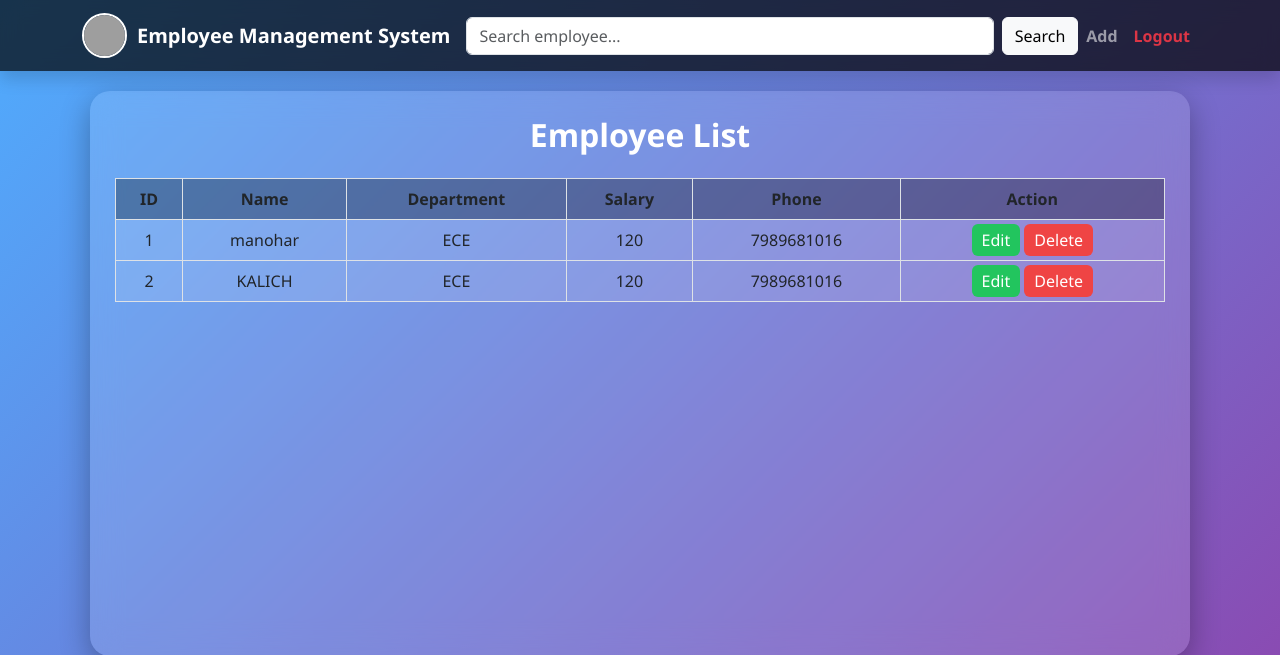
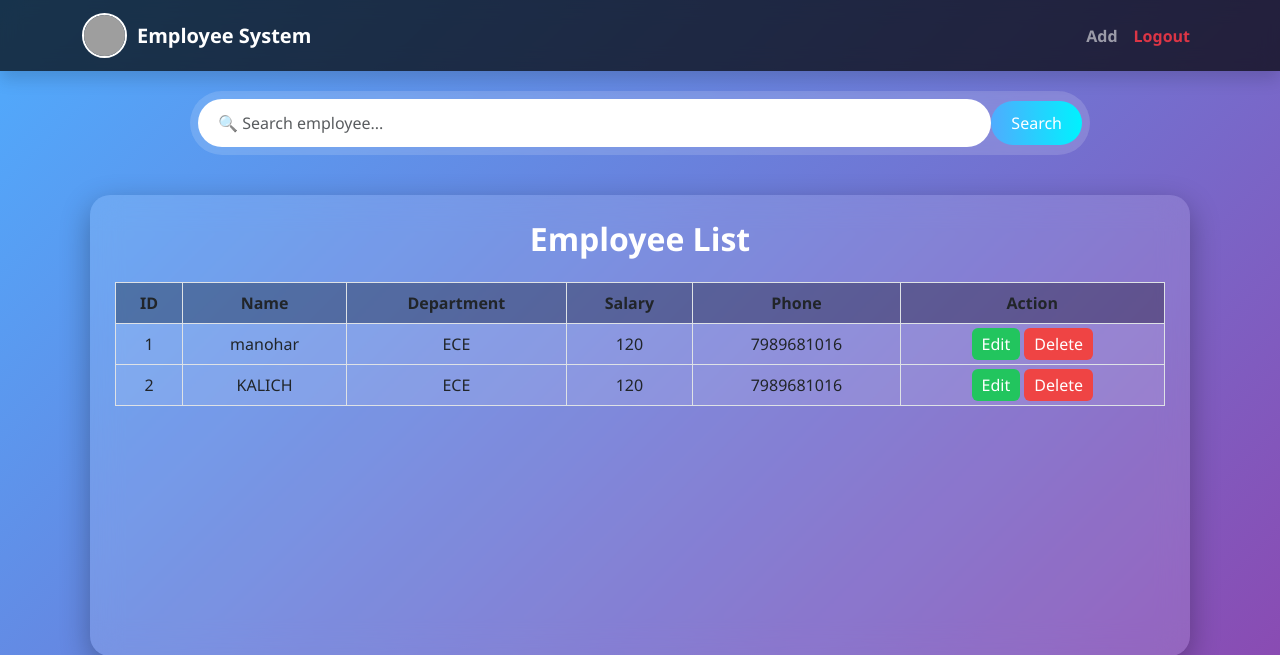
Before and after one commit to Mahe1891/deployemp, a Flask app: page /view in a window 1280 px wide. Shown: the top 655 px of the page. Run offline with Flask 3, Linux system fonts and the light colour scheme; a user stored in the database is signed in; data comes from the database, SQL or seed files in the repository; grey boxes are pictures that could not be loaded.

Commit message:
Updated files

```diff
--- a/templates/about.html
+++ b/templates/about.html
@@ -77,7 +77,7 @@ footer {
 
         <a class="navbar-brand d-flex align-items-center fw-bold fs-5" href="#">
             <img src="https://static.vecteezy.com/system/resources/previews/020/859/601/non_2x/employee-management-icon-design-free-vector.jpg">
-            <span class="ms-2">Employee Management System</span>
+            <span class="ms-2">Employee System</span>
         </a>
 
         <button class="navbar-toggler" type="button" data-bs-toggle="collapse" data-bs-target="#navmenu">
--- a/templates/add_employee.html
+++ b/templates/add_employee.html
@@ -95,7 +95,7 @@ footer {
 
         <a class="navbar-brand d-flex align-items-center fw-bold fs-5" href="#">
             <img src="https://static.vecteezy.com/system/resources/previews/020/859/601/non_2x/employee-management-icon-design-free-vector.jpg">
-            <span class="ms-2">Employee Management System</span>
+            <span class="ms-2">Employee System</span>
         </a>
 
         <button class="navbar-toggler" type="button" data-bs-toggle="collapse" data-bs-target="#navmenu">
--- a/templates/contact.html
+++ b/templates/contact.html
@@ -104,7 +104,7 @@ footer {
 
         <a class="navbar-brand d-flex align-items-center fw-bold fs-5" href="#">
             <img src="https://static.vecteezy.com/system/resources/previews/020/859/601/non_2x/employee-management-icon-design-free-vector.jpg">
-            <span class="ms-2">Employee Management System</span>
+            <span class="ms-2">Employee System</span>
         </a>
 
         <button class="navbar-toggler" type="button" data-bs-toggle="collapse" data-bs-target="#navmenu">
--- a/templates/dashboard.html
+++ b/templates/dashboard.html
@@ -116,7 +116,7 @@ footer {
 
         <a class="navbar-brand d-flex align-items-center fw-bold fs-5" href="#">
             <img src="https://static.vecteezy.com/system/resources/previews/020/859/601/non_2x/employee-management-icon-design-free-vector.jpg">
-            <span class="ms-2">Employee Management System</span>
+            <span class="ms-2">Employee System</span>
         </a>
 
         <button class="navbar-toggler" type="button" data-bs-toggle="collapse" data-bs-target="#navmenu">
--- a/templates/edit.html
+++ b/templates/edit.html
@@ -95,7 +95,7 @@ footer {
 
         <a class="navbar-brand d-flex align-items-center fw-bold fs-5" href="#">
             <img src="https://static.vecteezy.com/system/resources/previews/020/859/601/non_2x/employee-management-icon-design-free-vector.jpg">
-            <span class="ms-2">Employee Management System</span>
+            <span class="ms-2">Employee System</span>
         </a>
 
         <button class="navbar-toggler" type="button" data-bs-toggle="collapse" data-bs-target="#navmenu">
--- a/templates/forgot.html
+++ b/templates/forgot.html
@@ -115,7 +115,7 @@ footer {
 
         <a class="navbar-brand d-flex align-items-center fw-bold fs-5" href="#">
             <img src="https://static.vecteezy.com/system/resources/previews/020/859/601/non_2x/employee-management-icon-design-free-vector.jpg">
-            <span class="ms-2">Employee Management System</span>
+            <span class="ms-2">Employee System</span>
         </a>
 
         <button class="navbar-toggler" type="button" data-bs-toggle="collapse" data-bs-target="#navmenu">
--- a/templates/register.html
+++ b/templates/register.html
@@ -101,7 +101,7 @@ footer {
 
         <a class="navbar-brand d-flex align-items-center fw-bold fs-5" href="#">
             <img src="https://static.vecteezy.com/system/resources/previews/020/859/601/non_2x/employee-management-icon-design-free-vector.jpg" class="logo">
-            <span class="ms-2">Employee Management System</span>
+            <span class="ms-2">Employee System</span>
         </a>
 
         <button class="navbar-toggler" type="button" data-bs-toggle="collapse" data-bs-target="#navmenu">
--- a/templates/reset.html
+++ b/templates/reset.html
@@ -115,7 +115,7 @@ footer {
 
         <a class="navbar-brand d-flex align-items-center fw-bold fs-5" href="#">
             <img src="https://static.vecteezy.com/system/resources/previews/020/859/601/non_2x/employee-management-icon-design-free-vector.jpg">
-            <span class="ms-2">Employee Management System</span>
+            <span class="ms-2">Employee System</span>
         </a>
 
         <button class="navbar-toggler" type="button" data-bs-toggle="collapse" data-bs-target="#navmenu">
--- a/templates/verify.html
+++ b/templates/verify.html
@@ -115,7 +115,7 @@ footer {
 
         <a class="navbar-brand d-flex align-items-center fw-bold fs-5" href="#">
             <img src="https://static.vecteezy.com/system/resources/previews/020/859/601/non_2x/employee-management-icon-design-free-vector.jpg">
-            <span class="ms-2">Employee Management System</span>
+            <span class="ms-2">Employee System</span>
         </a>
 
         <button class="navbar-toggler" type="button" data-bs-toggle="collapse" data-bs-target="#navmenu">
--- a/templates/view_employe.html
+++ b/templates/view_employe.html
@@ -105,6 +105,40 @@ footer {
     background: rgba(0,0,0,0.8);
     backdrop-filter: blur(10px);
 }
+/* SEARCH BAR CONTAINER */
+.search-bar{
+    width: 100%;
+    max-width: 900px;
+    margin: 20px auto;
+    background: rgba(255,255,255,0.15);
+    padding: 8px;
+    border-radius: 50px;
+    backdrop-filter: blur(10px);
+}
+
+/* INPUT */
+.search-input{
+    border: none;
+    border-radius: 50px;
+    padding: 12px 20px;
+    outline: none;
+    box-shadow: none;
+}
+
+/* BUTTON */
+.search-btn{
+    border-radius: 50px;
+    padding: 10px 20px;
+    background: linear-gradient(to right,#4facfe,#00f2fe);
+    color: white;
+    border: none;
+    transition: 0.3s;
+}
+
+/* HOVER */
+.search-btn:hover{
+    background: linear-gradient(to right,#43e97b,#38f9d7);
+}
 </style>
 </head>
 
@@ -117,7 +151,7 @@ footer {
         <!-- LOGO -->
         <a class="navbar-brand d-flex align-items-center fw-bold fs-5" href="#">
             <img src="https://static.vecteezy.com/system/resources/previews/020/859/601/non_2x/employee-management-icon-design-free-vector.jpg">
-            Employee Management System
+            Employee System
         </a>
 
         <!-- TOGGLE -->
@@ -128,13 +162,7 @@ footer {
         <!-- MENU -->
         <div class="collapse navbar-collapse" id="navmenu">
 
-            <!-- SEARCH -->
-            <form class="d-flex flex-column flex-lg-row gap-2 w-100 my-3 my-lg-0" method="GET" action="/view">
-                <input type="search" name="search" class="form-control"
-                       placeholder="Search employee..."
-                       value="{{ request.args.get('search','') }}">
-                <button class="btn btn-light">Search</button>
-            </form>
+
 
             <!-- LINKS -->
             <ul class="navbar-nav ms-lg-auto text-center">
@@ -150,7 +178,16 @@ footer {
 
     </div>
 </nav>
+<!-- SEARCH -->
+<form class="search-bar d-flex align-items-center" method="GET" action="/view">
 
+    <input type="search" name="search" class="form-control search-input"
+           placeholder="🔍 Search employee..."
+           value="{{ request.args.get('search','') }}">
+
+    <button class="btn search-btn">Search</button>
+
+</form>
 <!-- FLASH -->
 <div class="flash-container">
 {% with messages = get_flashed_messages(with_categories=true) %}
```
